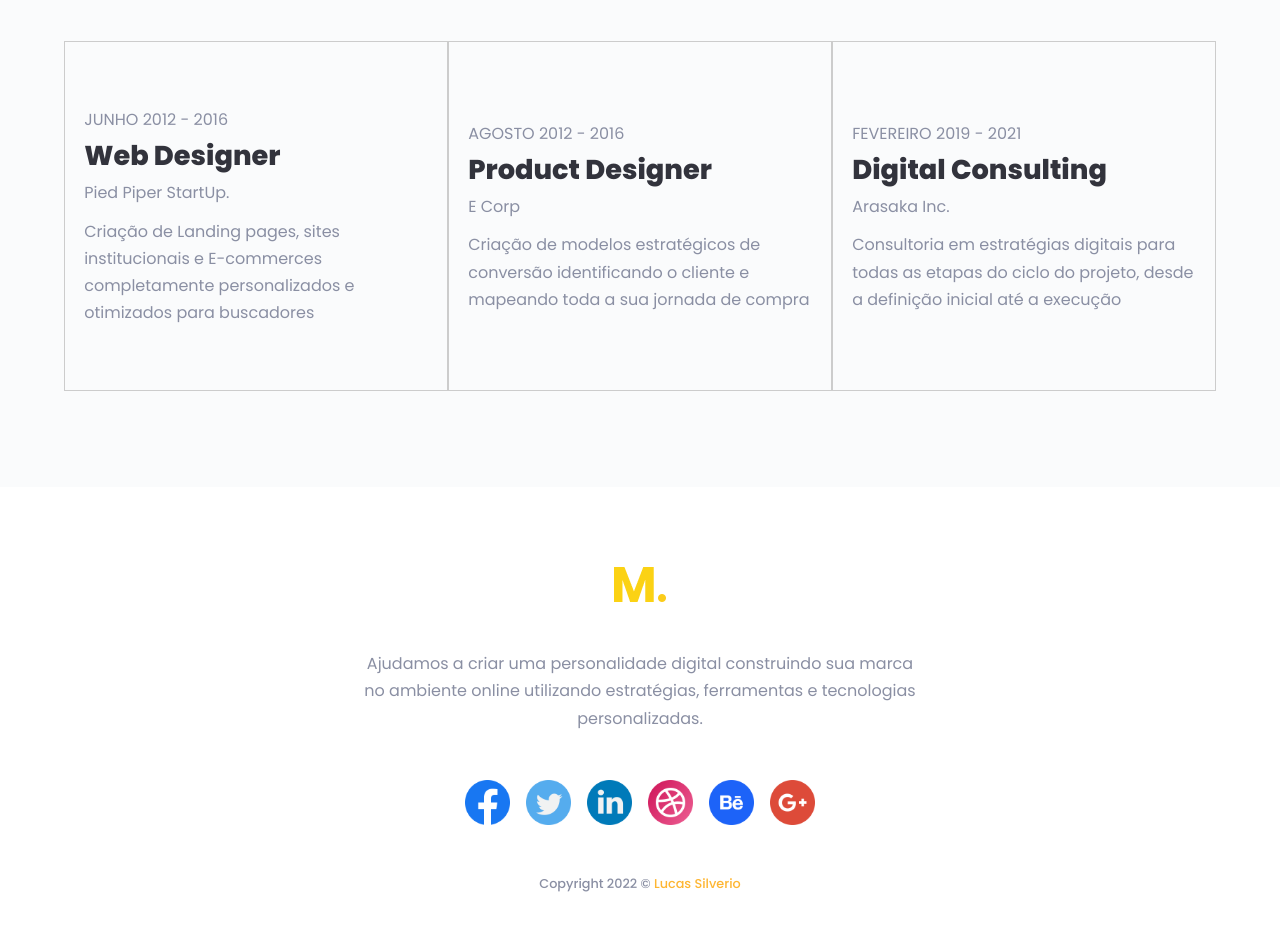
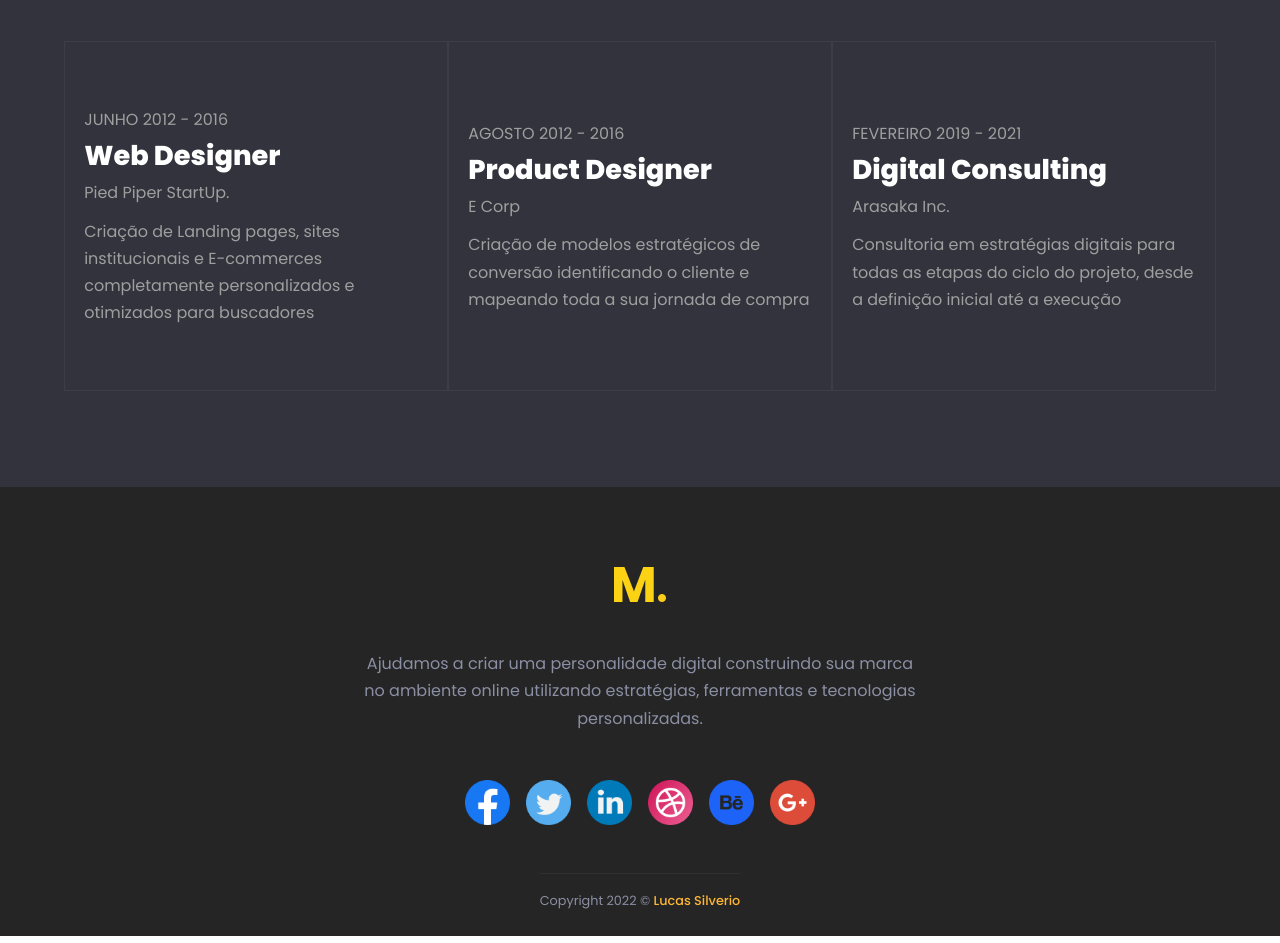
Before and after one commit to lukasilverio94/branding-agency, a React (Create React App) app: page / in a window 1280 px wide. Shown: the part 962-1905 px from the top of the page. Built offline with nearby package versions, Linux system fonts and the light colour scheme.

Commit message:
css to dark mode applied

```diff
--- a/src/components/Card/index.jsx
+++ b/src/components/Card/index.jsx
@@ -1,7 +1,7 @@
 import './style.css'
 export default function Card(props) {
   return (
-    <div className="card">
+    <div className="card card-dark-mode">
       <p className="card-date">{props.date}</p>
       <h2>{props.title}</h2>
       <p>{props.company}</p>
--- a/src/components/Card/style.css
+++ b/src/components/Card/style.css
@@ -8,18 +8,12 @@
   flex: 1;
   flex-basis: calc(33% -10px);
   padding: 3rem 1.2rem;
-  border: 1px solid #ccc;
-}
-
-.card p {
-  color: var(--card-text-paragraph);
 }
 
 .card p:last-child {
   margin-top: 0.7rem;
 }
 .card h2 {
-  color: var(--text-primary);
   font-weight: 800;
   font-size: 1.7rem;
 }
@@ -32,6 +26,31 @@
   background-color: var(--yellow);
   border: 2px solid #edecec;
   box-shadow: none;
+}
+
+/* DARK AND LIGHT MODES */
+.card-light-mode {
+  border: 1px solid #edecec;
+}
+
+.card-light-mode h2 {
+  color: var(--text-primary);
+}
+
+.card-light-mode p {
+  color: var(--card-text-paragraph);
+}
+
+.card-dark-mode {
+  border: 1px solid #ffffff0d;
+}
+
+.card-dark-mode h2 {
+  color: #ffffff;
+}
+
+.card-dark-mode p {
+  color: var(--card-text);
 }
 
 /* SCREEN MAX 768PX ============================================== */
--- a/src/components/Footer/index.jsx
+++ b/src/components/Footer/index.jsx
@@ -2,7 +2,7 @@ import "./style.css";
 
 export default function Footer() {
   return (
-    <footer>
+    <footer className="footer-dark-mode">
       <img className="footer-logo" src="assets/logo.png" alt="logo" />
       <p>
         Ajudamos a criar uma personalidade digital construindo sua marca no
@@ -17,9 +17,11 @@ export default function Footer() {
         <img src="assets/behance.png" alt="behance icon" />
         <img src="assets/google-plus.png" alt="google plus icon" />
       </div>
-      <p>
-        Copyright 2022 &copy; <span>Lucas Silverio</span>
-      </p>
+      <div>
+        <p className="copyright">
+          Copyright 2022 &copy; <span>Lucas Silverio</span>
+        </p>
+      </div>
     </footer>
   );
 }
--- a/src/components/Footer/style.css
+++ b/src/components/Footer/style.css
@@ -5,7 +5,7 @@ footer {
   align-items: center;
   justify-content: center;
   gap: 3rem;
-  padding: 5rem 0 3rem 0;
+  padding: 5rem 0 .5rem 0;
 }
 
 footer p {
@@ -20,16 +20,22 @@ footer .footer-logo {
   height: auto;
 }
 
-footer p:last-child {
-    font-size: .8rem;
-    font-weight: 500;
+.copyright {
+  width: 100%;
+  padding: 1rem 0;
+  font-size: 0.8rem;
+  font-weight: 400;
+  border-top: 1px solid #ccc;
 }
 footer span {
   color: var(--yellow);
   font-weight: 500;
 }
 .social-icons {
+  width: 100%;
   display: flex;
+  align-items: center;
+  justify-content: center;
   flex-wrap: wrap;
   gap: 1rem;
   padding: 0 1rem;
@@ -37,3 +43,15 @@ footer span {
 .social-icons img {
   height: 45px;
 }
+
+/* DARK MODE AND LIGHT MODE */
+.footer-light-mode {
+  background-color: #ffffff;
+}
+.footer-dark-mode {
+  background-color: var(--bg-dark);
+}
+
+.footer-dark-mode .copyright {
+  border-top: 1px solid #ffffff0d;
+}
--- a/src/components/Header/index.jsx
+++ b/src/components/Header/index.jsx
@@ -7,9 +7,10 @@ export default function Header() {
   const moonIcon = "assets/moon.png";
   const sunIcon = "assets/sun.png";
 
-  const toggleDarkMode = () => {
+   const toggleDarkMode = () => {
     setIsDarkmode(!isDarkMode);
   };
+
   return (
     <header className={isDarkMode ? "dark-mode" : "light-mode"}>
       <img className="logo-header" src="assets/logo.png" alt="Logo" />
--- a/src/components/WorkExperienceSection/index.jsx
+++ b/src/components/WorkExperienceSection/index.jsx
@@ -31,8 +31,8 @@ export default function WorkExperienceSection() {
   const [isDarkMode, setIsDarkMode] = useState(false);
 
   return (
-    <main id="work-experience-section" className={isDarkMode ? "main-dark-mode" : "main-light-mode"}>
-      <div id="header-work-experiences" className={isDarkMode ? "container-dark-mode" : "container-light-mode"}>
+    <main id="work-experience-section" className="main-dark-mode">
+      <div id="header-work-experiences" className="container-dark-mode">
         <h2>Experiências De Trabalho</h2>
         <p>
           Há mais de 10 anos no mercado de Branding, Desing Gráfico, Criação de
--- a/src/components/WorkExperienceSection/style.css
+++ b/src/components/WorkExperienceSection/style.css
@@ -22,7 +22,6 @@
   font-size: 2.3rem;
   padding-bottom: 1.2rem;
   margin-bottom: 1.2rem;
-  color: var(--text-primary);
   position: relative;
 }
 /* yellow line under h2 */
@@ -46,10 +45,13 @@
 .container-dark-mode h2 {
   color: #cccccc;
 }
-
+.container-dark-mode p {
+  color: #cccccc;
+}
 .container-light-mode h2 {
   color: var(--text-primary);
 }
+
 /* CARDS CONTAINER */
 .cards {
   display: flex;
```
